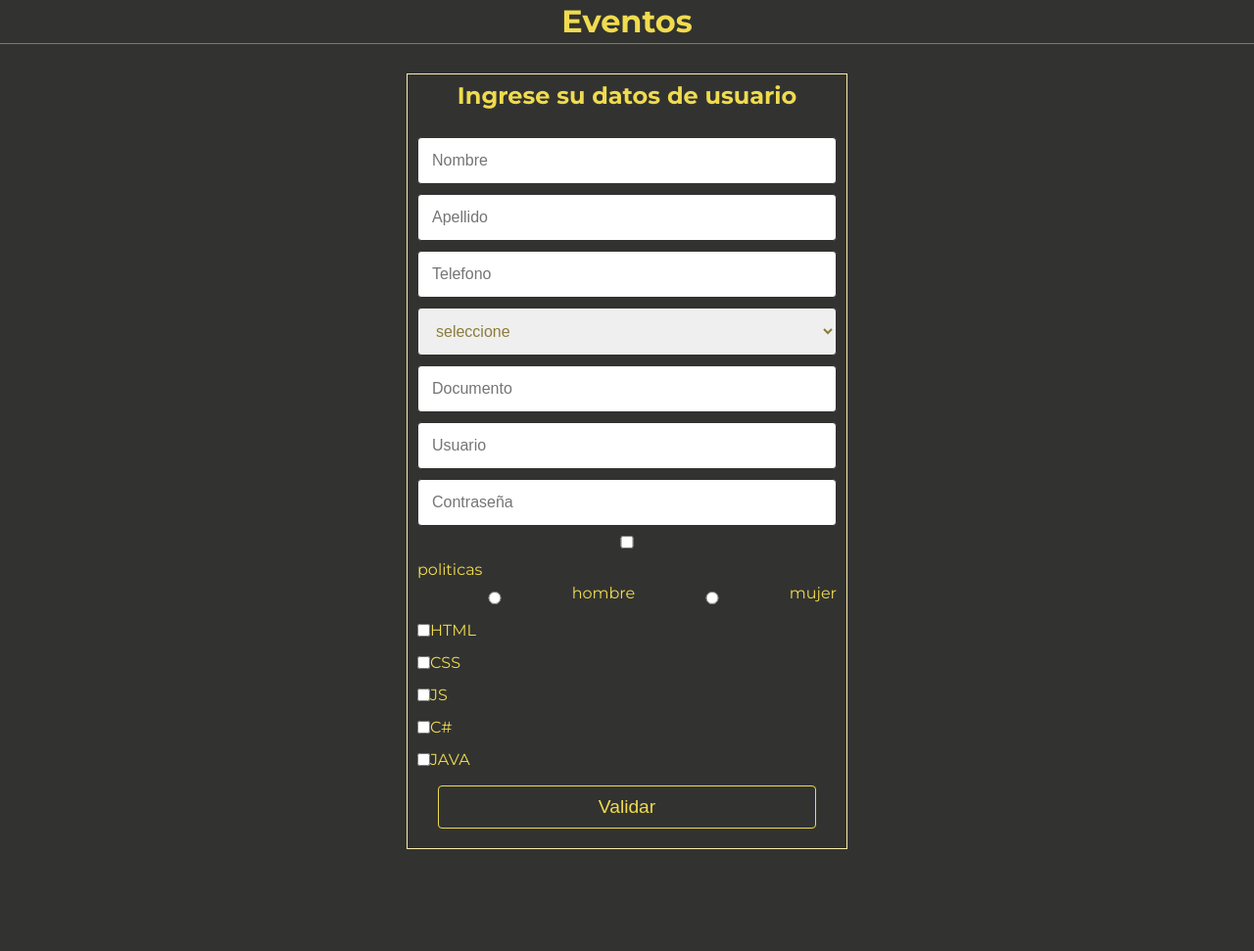
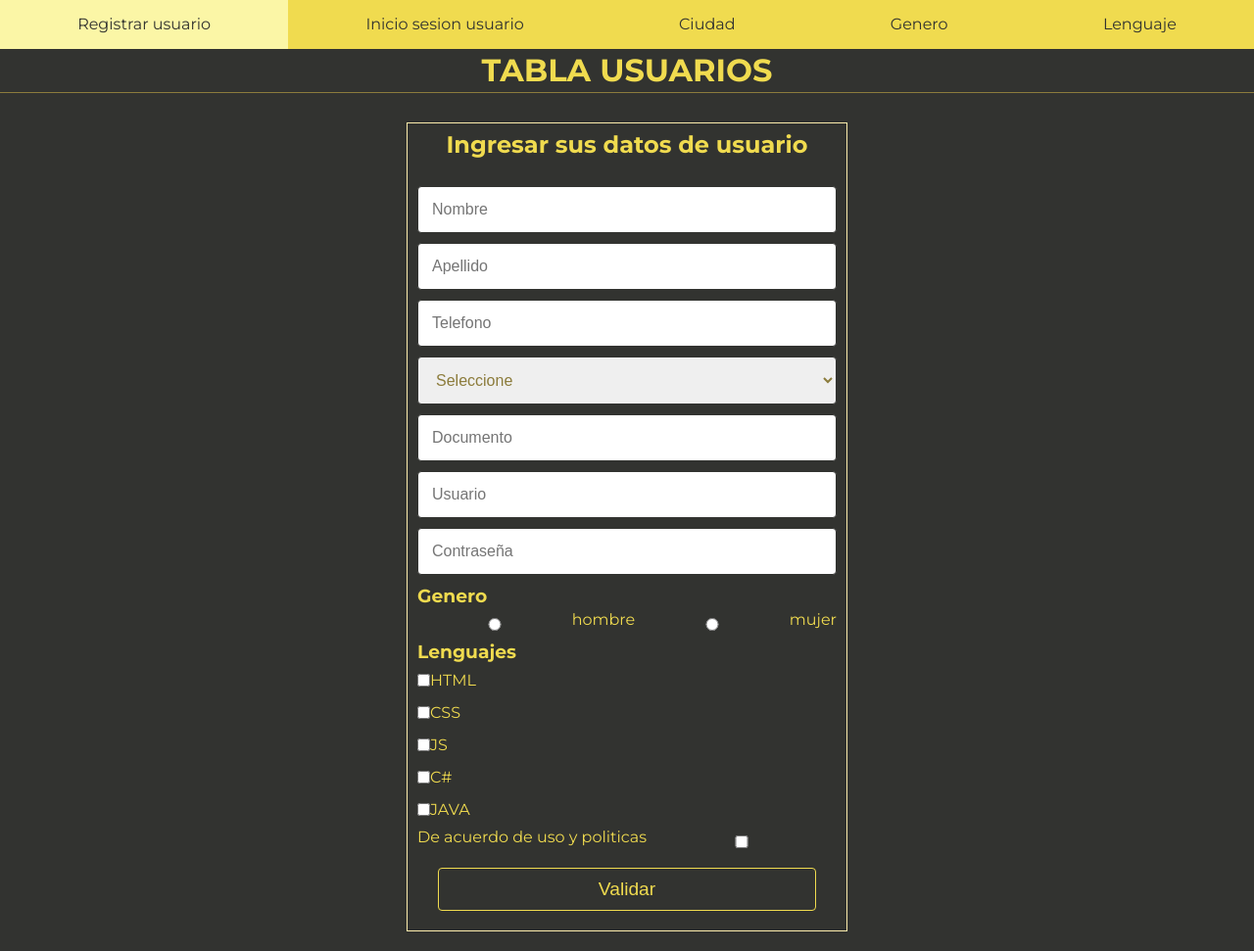
Before and after one commit to RonaldG233/DOM, a plain HTML site: page 3.eventos/index.html in a window 1280 px wide. Shown: the whole page at 98% size. Before the commit the page ends 887 px from the top, so only its background shows below. Drawn offline with Linux system fonts and the light colour scheme.

Commit message:
avance frontend

```diff
--- a/3.eventos/app.js
+++ b/3.eventos/app.js
@@ -1,18 +1,16 @@
-
 import { validar } from "./modulo.js";
 // const btn =document.querySelector('#btn_validar');
-const formulario=document.querySelector('form');
-const nombre=document.querySelector('[name="Nombre"]');
-const apellido=document.querySelector('[name="Apellido"]');
-const telefono=document.querySelector('[name="Telefono"]');
-const documento=document.querySelector('[name="Documento"]');
-const usuario=document.querySelector('[name="Usuario"]');
-const contrasena=document.querySelector('[name="Contrasena"]');
-const politicas=document.querySelector("#politicas");
-const boton=document.querySelector("#btn_validar");
-const ciudad=document.querySelector('#ciudad');
-const radios=document.querySelector('[name="generos"]')
-
+const formulario = document.querySelector("form");
+const nombre = document.querySelector('[name="Nombre"]');
+const apellido = document.querySelector('[name="Apellido"]');
+const telefono = document.querySelector('[name="Telefono"]');
+const documento = document.querySelector('[name="Documento"]');
+const usuario = document.querySelector('[name="Usuario"]');
+const contrasena = document.querySelector('[name="Contrasena"]');
+const politicas = document.querySelector("#politicas");
+const boton = document.querySelector("#btn_validar");
+const ciudad = document.querySelector("#ciudad");
+const radios = document.querySelector('[name="generos"]');
 
 // const validar=(event) => {
 //     if (nombre.value == "") {
@@ -92,69 +90,93 @@ const radios=document.querySelector('[name="generos"]')
 //     }
 //   }
 
-  const validar_let=(event)=>{
-    let tecla=event.key;
-    const letras=/[a-zñáéíóú\s]/i;
-    if(!letras.test(tecla)){
+const validar_let = (event) => {
+  let tecla = event.key;
+  const letras = /[a-zñáéíóú\s]/i;
+  if (!letras.test(tecla)) {
     event.preventDefault();
   }
-  }
+};
 
-  const validar_num=(event)=>{
-    let tecla=event.key;
-    const numeros=/[0-9]/;
+const validar_num = (event) => {
+  let tecla = event.key;
+  const numeros = /[0-9]/;
 
-
-    if(!numeros.test(tecla) && tecla!="Backspace"){
+  if (!numeros.test(tecla) && tecla != "Backspace") {
     event.preventDefault();
   }
+};
+
+const validCienCaract = (event) => {
+  if (event.target.value.length == 100 && event.key != "Backspace") {
+    event.preventDefault();
   }
+};
 
-  const limpiar=(event)=>{
-    if (event.target.value !=="" && event.target.selectedIndex!=0) {
+const validCincuentCaract = (event) => {
+  if (event.target.value.length == 50 && event.key != "Backspace") {
+    event.preventDefault();
+  }
+};
+
+const validDiezCarac = (event) => {
+  if (event.target.value.length == 10 && event.key != "Backspace") {
+    event.preventDefault();
+  }
+};
+
+const limpiar = (event) => {
+  if (event.target.value !== "" && event.target.selectedIndex != 0) {
     event.target.classList.remove("border-red");
     if (event.target.nextElementSibling) {
       event.target.nextElementSibling.remove();
     }
   }
+};
+
+const confirmado = () => {
+  if (!politicas.checked) {
+    boton.setAttribute("disabled", "");
+  } else {
+    boton.removeAttribute("disabled");
   }
-
-  const confirmado=()=>{
-    if (!politicas.checked) {
-      boton.setAttribute('disabled', '');
-    }else{
-      boton.removeAttribute('disabled');
-    }
-  }
+};
 
 //Eventos
 addEventListener("DOMContentLoaded", confirmado);
 
-  politicas.addEventListener('change',(confirmado));
+politicas.addEventListener("change", confirmado);
 
-  const isValid=(e)=>{
-    let data=esValido(e)
-    console.log(data);
+// const isValid=(e)=>{
+//   let data=esValido(e)
+//   console.log(data);
 
-  }
+// }
 
-  formulario.addEventListener('submit',validar);
+formulario.addEventListener("submit", validar);
 // formulario.addEventListener('submit',isValid);
 
-  nombre.addEventListener('keydown',validar_let);
-  apellido.addEventListener('keydown',validar_let);
-  telefono.addEventListener('keydown',validar_num);
-  documento.addEventListener('keydown',validar_num);
-  nombre.addEventListener('blur',limpiar);
-  apellido.addEventListener('blur',limpiar);
-  telefono.addEventListener('blur',limpiar);
-  documento.addEventListener('blur',limpiar);
-  usuario.addEventListener('blur', limpiar);
-  contrasena.addEventListener('blur', limpiar);
-  ciudad.addEventListener('blur', limpiar);
-  nombre.addEventListener('keydown', (event) => {
-    let pal = event.target.value;
-    if (pal.length >= 10 && event.key!="Backspace") {
-      event.preventDefault();
-    }
-  })
+nombre.addEventListener("keydown", validar_let);
+nombre.addEventListener("keydown", validCincuentCaract);
+apellido.addEventListener("keydown", validar_let);
+apellido.addEventListener("keydown", validCincuentCaract);
+telefono.addEventListener("keydown", validar_num);
+telefono.addEventListener("keydown", validDiezCarac);
+documento.addEventListener("keydown", validar_num);
+documento.addEventListener("keydown", validDiezCarac);
+usuario.addEventListener("keydown", validCienCaract);
+contrasena.addEventListener("keydown", validCienCaract);
+nombre.addEventListener("blur", limpiar);
+apellido.addEventListener("blur", limpiar);
+telefono.addEventListener("blur", limpiar);
+documento.addEventListener("blur", limpiar);
+usuario.addEventListener("blur", limpiar);
+contrasena.addEventListener("blur", limpiar);
+ciudad.addEventListener("blur", limpiar);
+
+// nombre.addEventListener("keydown", (event) => {
+//   let pal = event.target.value;
+//   if (pal.length >= 10 && event.key != "Backspace") {
+//     event.preventDefault();
+//   }
+// });
--- a/3.eventos/eventos.css
+++ b/3.eventos/eventos.css
@@ -1,4 +1,4 @@
-@import url('https://fonts.googleapis.com/css2?family=Montserrat:ital,wght@0,100..900;1,100..900&display=swap');
+  @import url('https://fonts.googleapis.com/css2?family=Montserrat:ital,wght@0,100..900;1,100..900&display=swap');
 
 * {
   margin: 0;
@@ -183,3 +183,40 @@ button:hover {
   align-items: center;
   width: 30px;
 }
+
+.uso_polit{
+  display: flex;
+}
+.text_polit{
+  justify-content: end;
+
+  font-size: 16px;
+
+
+}
+.check_polit{
+width: 160px;
+}
+
+/*barra de navegacion*/
+ul {
+  display: grid;
+  grid-template-columns: auto auto auto auto auto;
+  grid-template-rows: 50px;
+  background-color: var(--starship);
+
+  }
+  li {
+  display: grid;
+  justify-content: center;
+  align-items: center;
+
+  }
+  a{
+    color: var(--heavyMetal);
+  }
+
+  li:hover{
+    background-color: #fbf6a6;
+    transition: 1s;
+  }
--- a/3.eventos/index.html
+++ b/3.eventos/index.html
@@ -8,15 +8,38 @@
 </head>
 <body>
     <header>
+      <div  >
+        <nav>
+          <ul >
+            <li>
+              <a href="index.html">Registrar usuario</a>
+            </li>
+            <li>
+              <a  href="inicioSesion.html">Inicio sesion usuario</a>
+            </li>
+            <li>
+              <a href="ciudadForm.html">Ciudad</a>
+            </li>
+            <li>
+              <a href="generoForm.html">Genero</a>
+            </li>
+            <li>
+              <a href="lenguajeForm.html">Lenguaje</a>
+            </li>
+
+          </ul>
+        </nav>
+      </div>
+
       <div class="container">
-        <h1>Eventos</h1>
+        <h1>TABLA USUARIOS</h1>
       </div>
     </header>
     <main>
       <section>
         <div class="container">
           <div class="card">
-            <h2 class="center">Ingrese su datos de usuario</h2>
+            <h2 class="center">Ingresar sus datos de usuario</h2>
 
             <form action="#" novalidate>
 
@@ -31,7 +54,7 @@
               </div>
               <div class="form_control" >
                 <select name="ciudad" id="ciudad" required>
-                  <option >seleccione</option>
+                  <option >Seleccione</option>
                   <option value="1">Bucaramanga</option>
                   <option value="2">Florida</option>
                   <option value="3">Giron</option>
@@ -49,21 +72,30 @@
               </div>
 
 
+
               <div>
-                <input type="checkbox" id="politicas">
-                <label for="politicas">politicas</label>
+                <h3>Genero</h3>
+                <div class="input__generos">
+                  <input type="radio" name="generos" id="hombre" required value="hombre"><label for="hombre">hombre</label >
+                  <input type="radio" name="generos" id="mujer" required value="mujer"><label for="mujer">mujer</label >
+                  </div>
+
               </div>
-              <div class="input__generos">
-                <input type="radio" name="generos" id="hombre" required value="hombre"><label for="hombre">hombre</label >
-                <input type="radio" name="generos" id="mujer" required value="mujer"><label for="mujer">mujer</label >
-              </div>
+
               <div class="checkbox__padre">
+                <h3>Lenguajes</h3>
                 <div class="checkbox__hijo"><input required type="checkbox" name="habilidades[]" value="1"id="HTML"><label for="HTML">HTML</label></div>
                 <div class="checkbox__hijo"><input required type="checkbox" name="habilidades[]" value="2"id="CSS"><label for="CSS">CSS</label></div>
                 <div class="checkbox__hijo"><input required type="checkbox" name="habilidades[]" value="3"id="JS"><label for="JS">JS</label></div>
                 <div class="checkbox__hijo"><input required type="checkbox" name="habilidades[]" value="4"id="C#"><label for="C#">C#</label></div>
                 <div class="checkbox__hijo"><input required type="checkbox" name="habilidades[]" value="5"id="JAVA"><label for="JAVA">JAVA</label></div>
               </div>
+
+              <div class="uso_polit">
+                <label for="politicas" class="text_polit">De acuerdo de uso y politicas</label>
+                <input put class="check_polit " type="checkbox" id="politicas">
+              </div>
+
               <button type="submit" id="btn_validar" name="btn_validar">Validar</button>
             </form>
 
```
Also changed, not shown: 3.eventos/modulo.js (+26 -22 lines), ciudadForm.html (added, +9 -0 lines), inicioSesion.html (added, +9 -0 lines), 3.eventos/generoForm.html (added), 3.eventos/lenguajeForm.html (added). Lines whose indentation alone changed are shown as unchanged.
